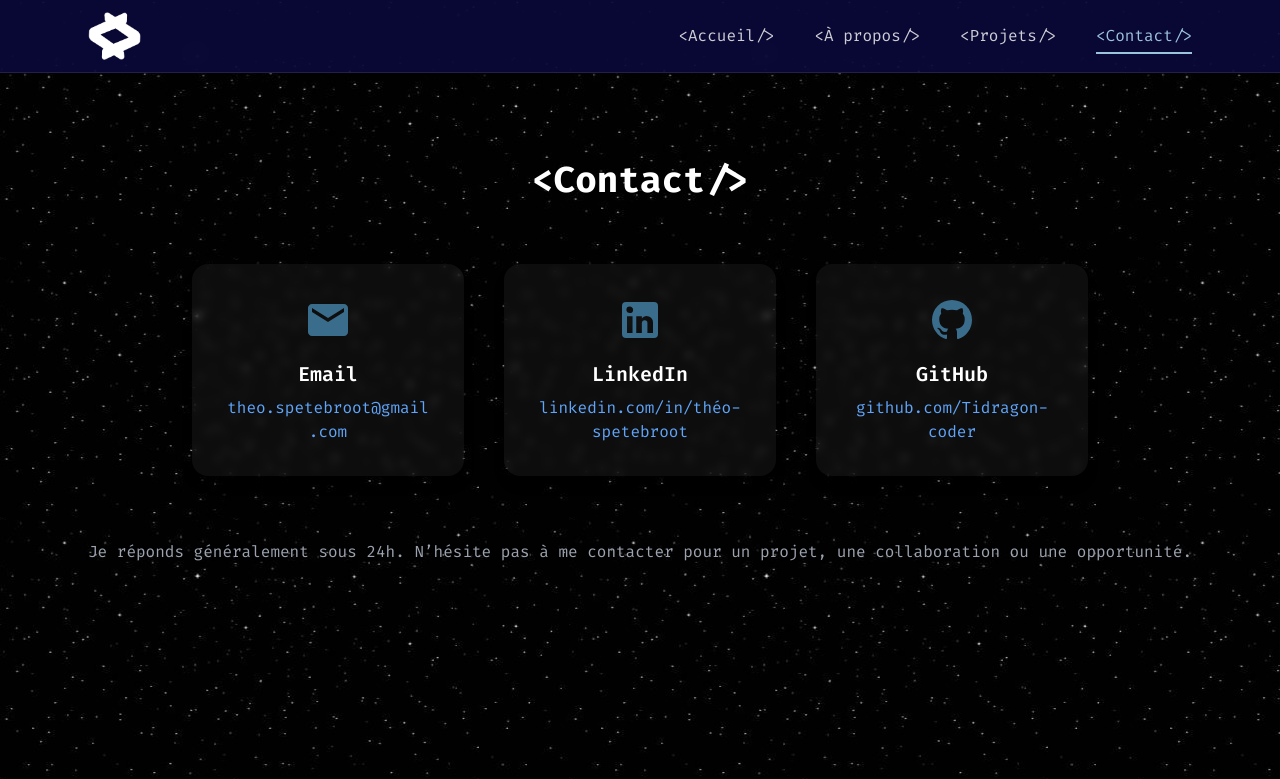
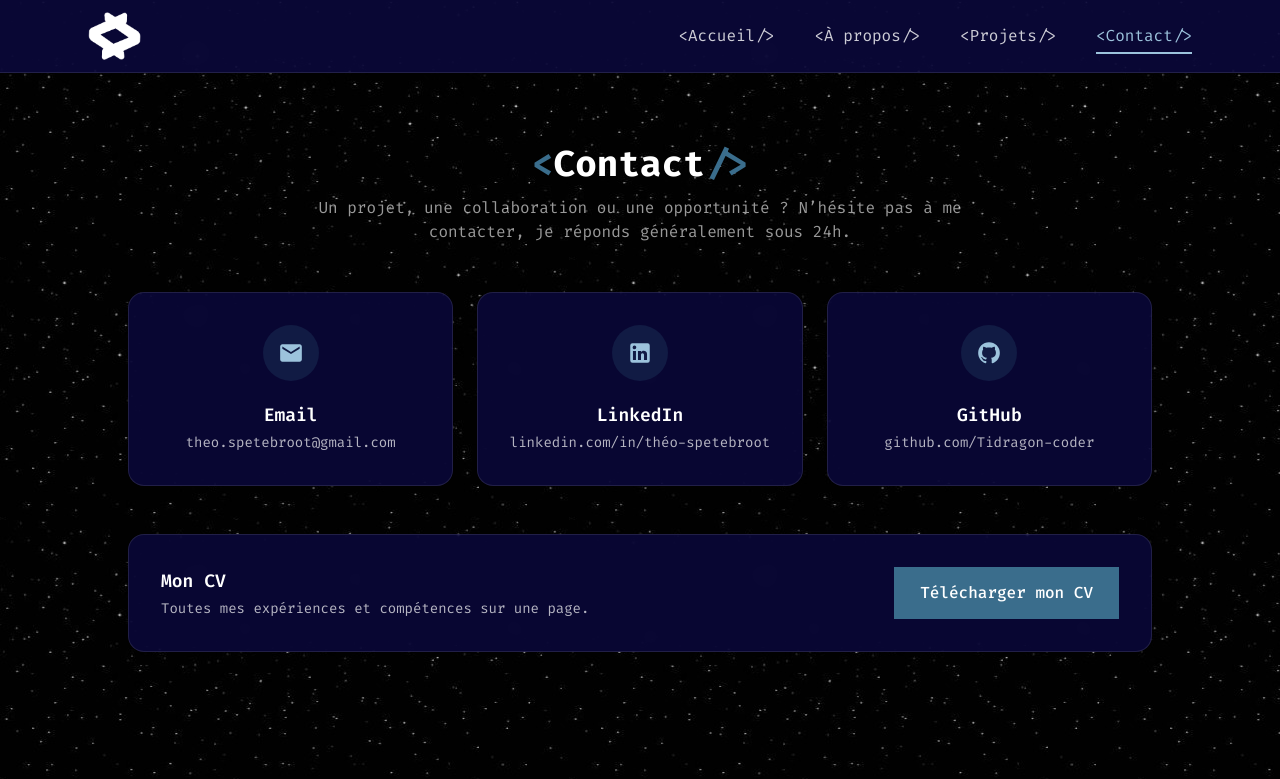
Before and after one commit to Tidragon-coder/portfolio-v2, a React (Create React App) app: page /contact in a window 1280 px wide. Shown: the top 779 px of the page. Built offline with nearby package versions, Linux system fonts and the light colour scheme.

Commit message:
2.1.8 : Refonte de la page contact

```diff
--- a/src/components/pages/contact.tsx
+++ b/src/components/pages/contact.tsx
@@ -2,66 +2,71 @@ import React from 'react';
 
 import Header from '../organisms/header';
 import Footer from '../organisms/footer';
+import SectionTitle from '../atoms/SectionTitle';
+import { buttonClasses } from '../atoms/Button';
+
+import CV_Theo from '../../assets/pdf/Theo_Spetebroot_CV.pdf';
+
+const contactLinks = [
+    {
+        label: 'Email',
+        value: 'theo.spetebroot@gmail.com',
+        href: 'mailto:theo.spetebroot@gmail.com',
+        path: 'M4 20q-.825 0-1.412-.587T2 18V6q0-.825.588-1.412T4 4h16q.825 0 1.413.588T22 6v12q0 .825-.587 1.413T20 20zm8-7l8-5V6l-8 5l-8-5v2z',
+    },
+    {
+        label: 'LinkedIn',
+        value: 'linkedin.com/in/théo-spetebroot',
+        href: 'https://www.linkedin.com/in/th%C3%A9o-spetebroot/',
+        path: 'M19 3a2 2 0 0 1 2 2v14a2 2 0 0 1-2 2H5a2 2 0 0 1-2-2V5a2 2 0 0 1 2-2zm-.5 15.5v-5.3a3.26 3.26 0 0 0-3.26-3.26c-.85 0-1.84.52-2.32 1.3v-1.11h-2.79v8.37h2.79v-4.93c0-.77.62-1.4 1.39-1.4a1.4 1.4 0 0 1 1.4 1.4v4.93zM6.88 8.56a1.68 1.68 0 0 0 1.68-1.68c0-.93-.75-1.69-1.68-1.69a1.69 1.69 0 0 0-1.69 1.69c0 .93.76 1.68 1.69 1.68m1.39 9.94v-8.37H5.5v8.37z',
+    },
+    {
+        label: 'GitHub',
+        value: 'github.com/Tidragon-coder',
+        href: 'https://github.com/Tidragon-coder',
+        path: 'M12 2A10 10 0 0 0 2 12c0 4.42 2.87 8.17 6.84 9.5c.5.08.66-.23.66-.5v-1.69c-2.77.6-3.36-1.34-3.36-1.34c-.46-1.16-1.11-1.47-1.11-1.47c-.91-.62.07-.6.07-.6c1 .07 1.53 1.03 1.53 1.03c.87 1.52 2.34 1.07 2.91.83c.09-.65.35-1.09.63-1.34c-2.22-.25-4.55-1.11-4.55-4.92c0-1.11.38-2 1.03-2.71c-.1-.25-.45-1.29.1-2.64c0 0 .84-.27 2.75 1.02c.79-.22 1.65-.33 2.5-.33s1.71.11 2.5.33c1.91-1.29 2.75-1.02 2.75-1.02c.55 1.35.2 2.39.1 2.64c.65.71 1.03 1.6 1.03 2.71c0 3.82-2.34 4.66-4.57 4.91c.36.31.69.92.69 1.85V21c0 .27.16.59.67.5C19.14 20.16 22 16.42 22 12A10 10 0 0 0 12 2',
+    },
+];
 
 const Contact = () => {
     return (
         <div>
             <Header />
-            <section className="min-h-screen px-6 py-20 mt-20 text-white  from-[#0D0A4B] to-black">
-                <h1 className="text-4xl font-bold text-center mb-16">&lt;Contact/&gt;</h1>
+            <section className="min-h-[80vh] px-6 pt-36 pb-20 text-white">
+                <div className="max-w-5xl mx-auto">
+                    <SectionTitle
+                        as="h1"
+                        title="Contact"
+                        subtitle="Un projet, une collaboration ou une opportunité ? N’hésite pas à me contacter, je réponds généralement sous 24h."
+                    />
 
-                <div className="max-w-4xl mx-auto grid grid-cols-1 md:grid-cols-3 gap-10 text-center">
-                    {/* Email */}
-                    <div className="bg-white/5 backdrop-blur-sm p-8 rounded-2xl shadow-lg hover:scale-105 transition-transform duration-300">
-                        <div className="mx-auto mb-4 w-12 h-12">
-                            <svg xmlns="http://www.w3.org/2000/svg" width="48" height="48" viewBox="0 0 24 24"><path fill="rgb(58 109 140)" d="M4 20q-.825 0-1.412-.587T2 18V6q0-.825.588-1.412T4 4h16q.825 0 1.413.588T22 6v12q0 .825-.587 1.413T20 20zm8-7l8-5V6l-8 5l-8-5v2z" /></svg>
-                        </div>
-                        <h2 className="text-xl font-semibold mb-2">Email</h2>
-                        <a
-                            href="mailto:theo.spetebroot@gmail.com"
-                            className="text-blue-400 hover:underline break-words"
-                        >
-                            theo.spetebroot@gmail.com
-                        </a>
+                    <div className="grid grid-cols-1 md:grid-cols-3 gap-6">
+                        {contactLinks.map((contact) => (
+                            <a
+                                key={contact.label}
+                                href={contact.href}
+                                {...(contact.href.startsWith('http') ? { target: '_blank', rel: 'noopener noreferrer' } : {})}
+                                className="group flex flex-col items-center text-center rounded-2xl border border-white/10 bg-surface/80 backdrop-blur px-5 py-8 transition duration-300 hover:-translate-y-1 hover:border-secondary"
+                            >
+                                <span className="flex h-14 w-14 items-center justify-center rounded-full bg-secondary/20 text-highlight mb-5 transition-colors group-hover:bg-secondary group-hover:text-white">
+                                    <svg xmlns="http://www.w3.org/2000/svg" width="26" height="26" viewBox="0 0 24 24"><path fill="currentColor" d={contact.path} /></svg>
+                                </span>
+                                <h2 className="text-lg font-semibold mb-1">{contact.label}</h2>
+                                <span className="text-sm text-white/70 [overflow-wrap:anywhere]">{contact.value}</span>
+                            </a>
+                        ))}
                     </div>
 
-                    {/* LinkedIn */}
-                    <div className="bg-white/5 backdrop-blur-sm p-8 rounded-2xl shadow-lg hover:scale-105 transition-transform duration-300">
-                        <div className="mx-auto mb-4 w-12 h-12">
-                            {/* Icône LinkedIn (SVG inline) */}
-                            <svg xmlns="http://www.w3.org/2000/svg" width="48" height="48" viewBox="0 0 24 24"><path fill="rgb(58 109 140)" d="M19 3a2 2 0 0 1 2 2v14a2 2 0 0 1-2 2H5a2 2 0 0 1-2-2V5a2 2 0 0 1 2-2zm-.5 15.5v-5.3a3.26 3.26 0 0 0-3.26-3.26c-.85 0-1.84.52-2.32 1.3v-1.11h-2.79v8.37h2.79v-4.93c0-.77.62-1.4 1.39-1.4a1.4 1.4 0 0 1 1.4 1.4v4.93zM6.88 8.56a1.68 1.68 0 0 0 1.68-1.68c0-.93-.75-1.69-1.68-1.69a1.69 1.69 0 0 0-1.69 1.69c0 .93.76 1.68 1.69 1.68m1.39 9.94v-8.37H5.5v8.37z" /></svg>
+                    <div className="mt-12 flex flex-col sm:flex-row items-center justify-between gap-6 rounded-2xl border border-white/10 bg-surface/80 backdrop-blur p-8">
+                        <div className="text-center sm:text-left">
+                            <h2 className="text-lg font-semibold">Mon CV</h2>
+                            <p className="text-sm text-white/70 mt-1">Toutes mes expériences et compétences sur une page.</p>
                         </div>
-                        <h2 className="text-xl font-semibold mb-2">LinkedIn</h2>
-                        <a
-                            href="https://www.linkedin.com/in/th%C3%A9o-spetebroot/"
-                            target="_blank"
-                            rel="noopener noreferrer"
-                            className="text-blue-400 hover:underline"
-                        >
-                            linkedin.com/in/théo-spetebroot
-                        </a>
-                    </div>
-
-                    {/* GitHub */}
-                    <div className="bg-white/5 backdrop-blur-sm p-8 rounded-2xl shadow-lg hover:scale-105 transition-transform duration-300">
-                        <div className="mx-auto mb-4 w-12 h-12">
-                            <svg xmlns="http://www.w3.org/2000/svg" width="48" height="48" viewBox="0 0 24 24"><path fill="rgb(58 109 140)" d="M12 2A10 10 0 0 0 2 12c0 4.42 2.87 8.17 6.84 9.5c.5.08.66-.23.66-.5v-1.69c-2.77.6-3.36-1.34-3.36-1.34c-.46-1.16-1.11-1.47-1.11-1.47c-.91-.62.07-.6.07-.6c1 .07 1.53 1.03 1.53 1.03c.87 1.52 2.34 1.07 2.91.83c.09-.65.35-1.09.63-1.34c-2.22-.25-4.55-1.11-4.55-4.92c0-1.11.38-2 1.03-2.71c-.1-.25-.45-1.29.1-2.64c0 0 .84-.27 2.75 1.02c.79-.22 1.65-.33 2.5-.33s1.71.11 2.5.33c1.91-1.29 2.75-1.02 2.75-1.02c.55 1.35.2 2.39.1 2.64c.65.71 1.03 1.6 1.03 2.71c0 3.82-2.34 4.66-4.57 4.91c.36.31.69.92.69 1.85V21c0 .27.16.59.67.5C19.14 20.16 22 16.42 22 12A10 10 0 0 0 12 2" /></svg>
-                        </div>
-                        <h2 className="text-xl font-semibold mb-2">GitHub</h2>
-                        <a
-                            href="https://github.com/Tidragon-coder"
-                            target="_blank"
-                            rel="noopener noreferrer"
-                            className="text-blue-400 hover:underline"
-                        >
-                            github.com/Tidragon-coder
+                        <a href={CV_Theo} target="_blank" rel="noopener noreferrer" className={buttonClasses('primary')}>
+                            Télécharger mon CV
                         </a>
                     </div>
                 </div>
-
-                <p className="mt-16 text-center text-gray-400">
-                    Je réponds généralement sous 24h. N’hésite pas à me contacter pour un projet, une collaboration ou une opportunité.
-                </p>
             </section>
             <Footer />
         </div>
```
